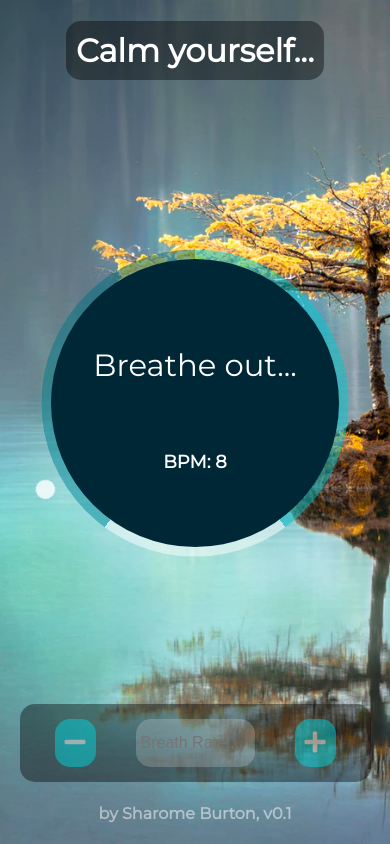
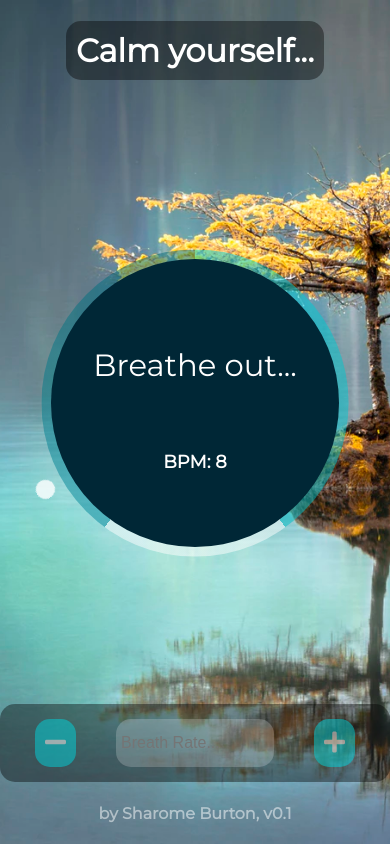
Before and after one commit to koulkoudakis/calm-breathing-app, a plain HTML site: page index.html in a window 390 px wide. Drawn offline with Linux system fonts and the light colour scheme.

Commit message:
More responsive design

```diff
--- a/style.css
+++ b/style.css
@@ -113,7 +113,7 @@ body {
 
 .button-container {
   display: flex;
-  width: 90%;
+  width: 90% auto;
   background-color: rgba(0, 0, 0, 0.4);
   padding: 5px;
   border-radius: 15px;
```
